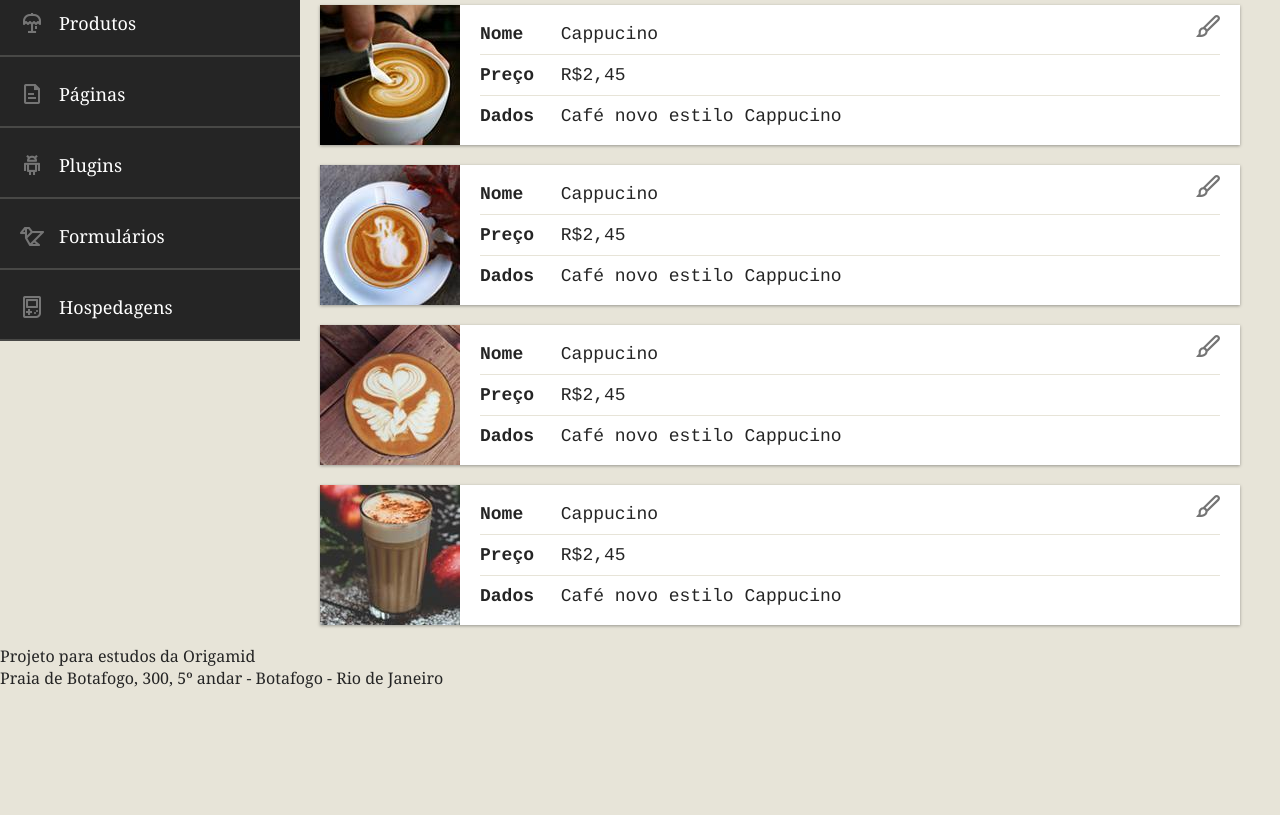
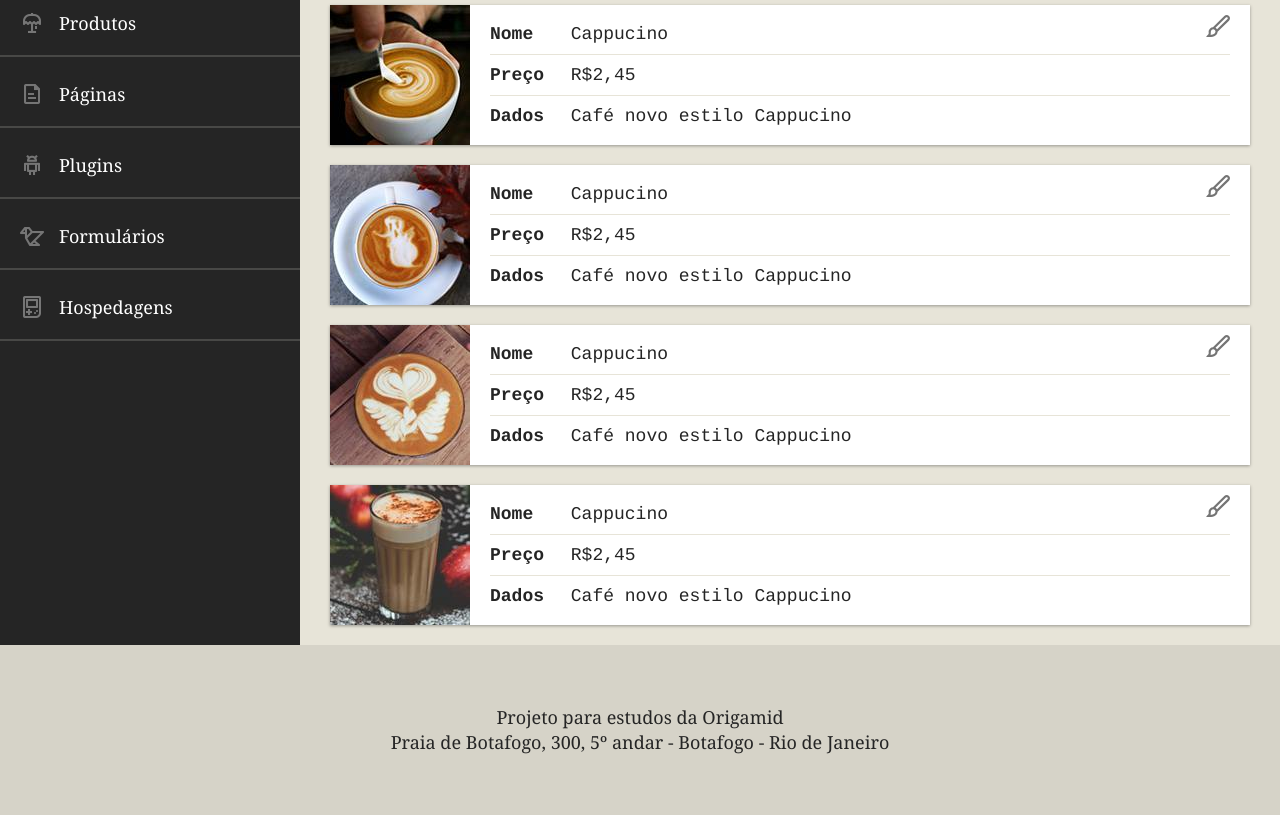
Before and after one commit to Victor800augusto/Brafe-3-puro, a plain HTML site: page index.html in a window 1280 px wide. Shown: the part 149-964 px from the top of the page. Before the commit the page ends 838 px from the top, so only its background shows below. Drawn offline with Linux system fonts and the light colour scheme.

Commit message:
Footer feito no Css

```diff
--- a/css/style.css
+++ b/css/style.css
@@ -59,12 +59,9 @@ a {
 }
 
 /* Main */
-/* Clearfix */
 
-.main-container::after, .main-container::before {
-    content: '';
-    display: table;
-    clear: both;
+.main-container {
+    display: flex;
 }
 
 /* Side-nav */
@@ -72,7 +69,6 @@ a {
 .side-nav {
     width: 300px;
     background: #252525;
-    float: left;
 }
 
 .side-nav li a {
@@ -116,7 +112,6 @@ a {
 /* Produtos */
 
 .produtos {
-    float: left;
     width: calc(100% - 300px);
     margin: 0 auto;
     max-width: 960px;
@@ -202,3 +197,13 @@ a {
     width: 70px;
     display: inline-block;
 }
+
+/* Footer */
+
+.footer {
+    background: #d6d3c8;
+    text-align: center;
+    padding: 60px 0;
+    font-size: 1.125em;
+    line-height: 1.4em;
+}
--- a/index.html
+++ b/index.html
@@ -79,7 +79,7 @@
             </ul>
         </section>
     </main>
-    <footer>
+    <footer class="footer">
         <p>Projeto para estudos da Origamid<br>
         Praia de Botafogo, 300, 5º andar - Botafogo - Rio de Janeiro</p>
     </footer>
```
